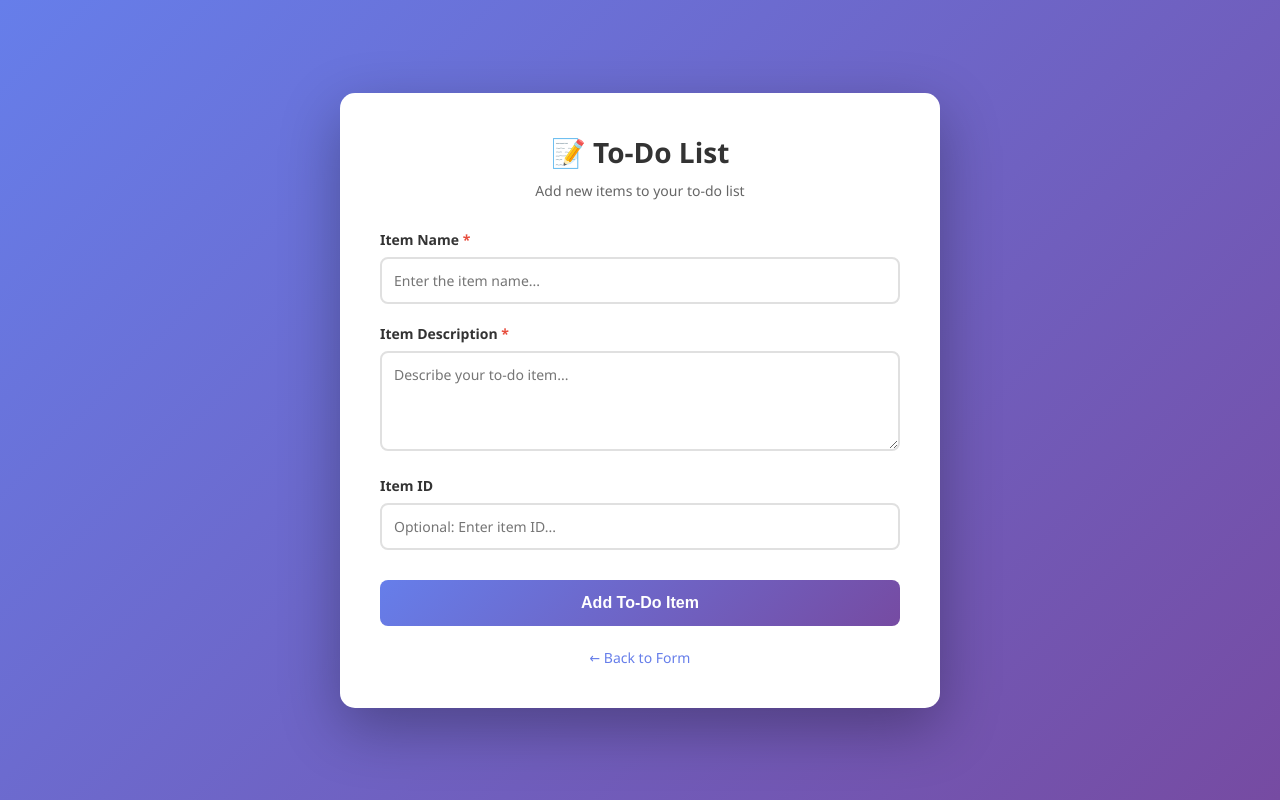
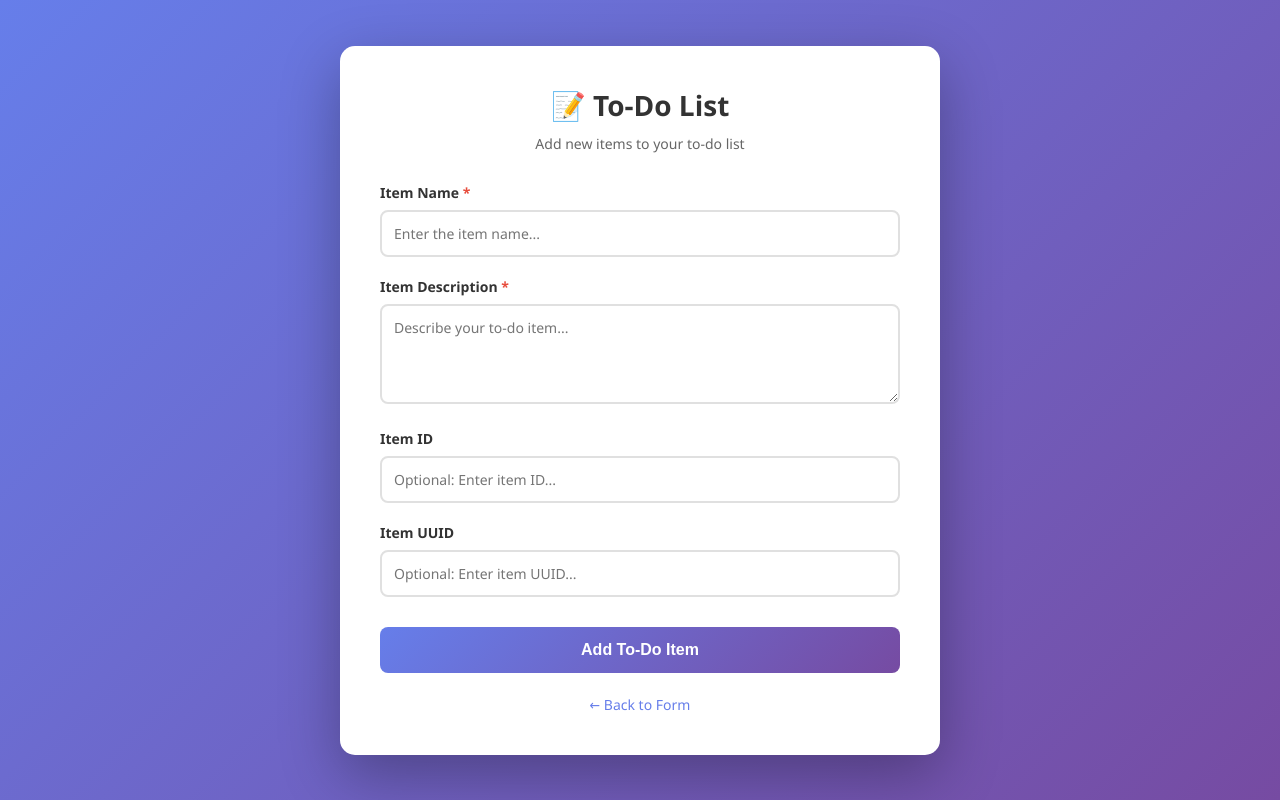
Before and after one commit to nomanqadri34/Flask-and-mongodb, a Flask app: template templates/todo.html in a window 1280 px wide. Run offline with Flask 3, Linux system fonts and the light colour scheme; the template is opened without the code that fills it, so the values that code supplies are empty.

Commit message:
Task 4 Commit 2: Add Item UUID field to to-do form

```diff
--- a/templates/todo.html
+++ b/templates/todo.html
@@ -197,6 +197,18 @@
                 />
             </div>
 
+            <div class="form-group">
+                <label for="itemUUID">
+                    Item UUID
+                </label>
+                <input
+                    type="text"
+                    id="itemUUID"
+                    name="itemUUID"
+                    placeholder="Optional: Enter item UUID..."
+                />
+            </div>
+
             <button type="submit" class="submit-btn">Add To-Do Item</button>
         </form>
 
@@ -212,6 +224,7 @@
             const itemName = document.getElementById('itemName').value.trim();
             const itemDescription = document.getElementById('itemDescription').value.trim();
             const itemID = document.getElementById('itemID').value.trim();
+            const itemUUID = document.getElementById('itemUUID').value.trim();
 
             if (!itemName || !itemDescription) {
                 showError('Please fill in all required fields');
@@ -227,7 +240,8 @@
                     body: JSON.stringify({
                         itemName: itemName,
                         itemDescription: itemDescription,
-                        itemID: itemID || null
+                        itemID: itemID || null,
+                        itemUUID: itemUUID || null
                     })
                 });
 
```
